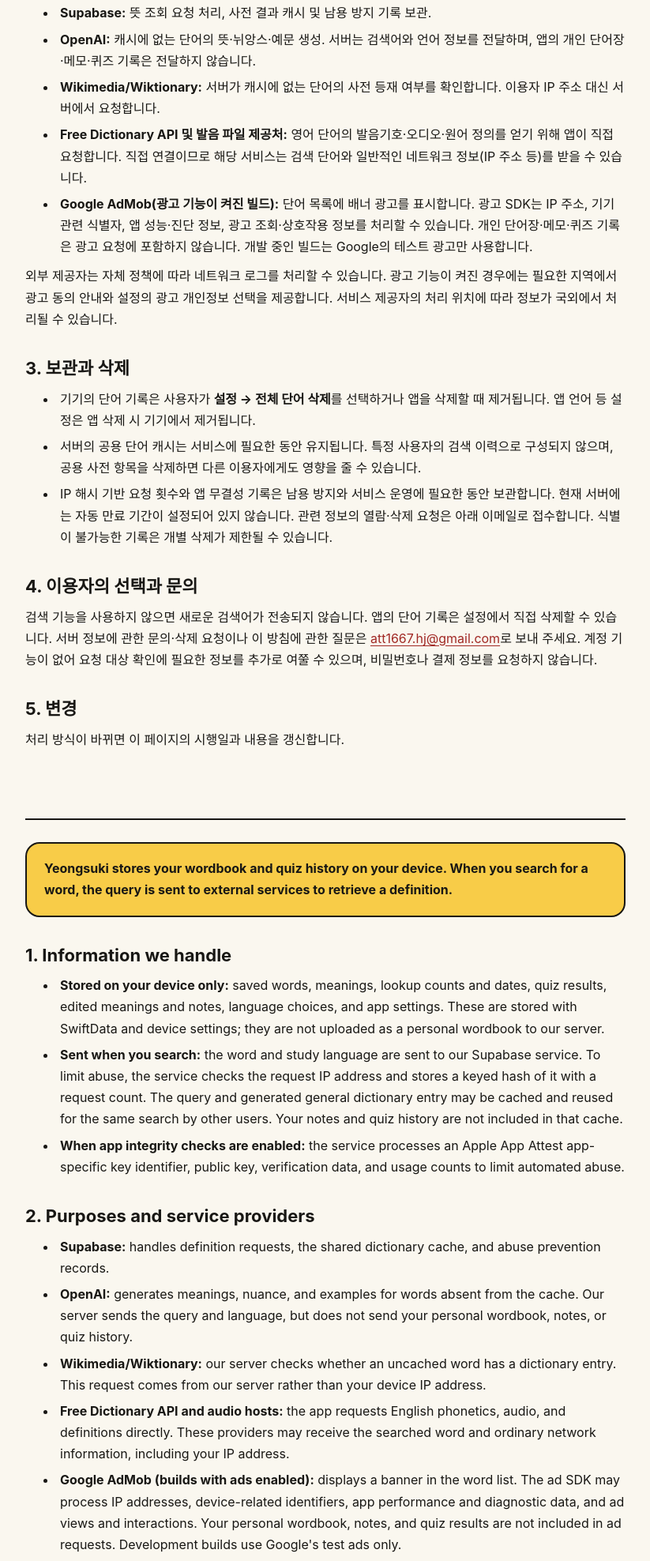
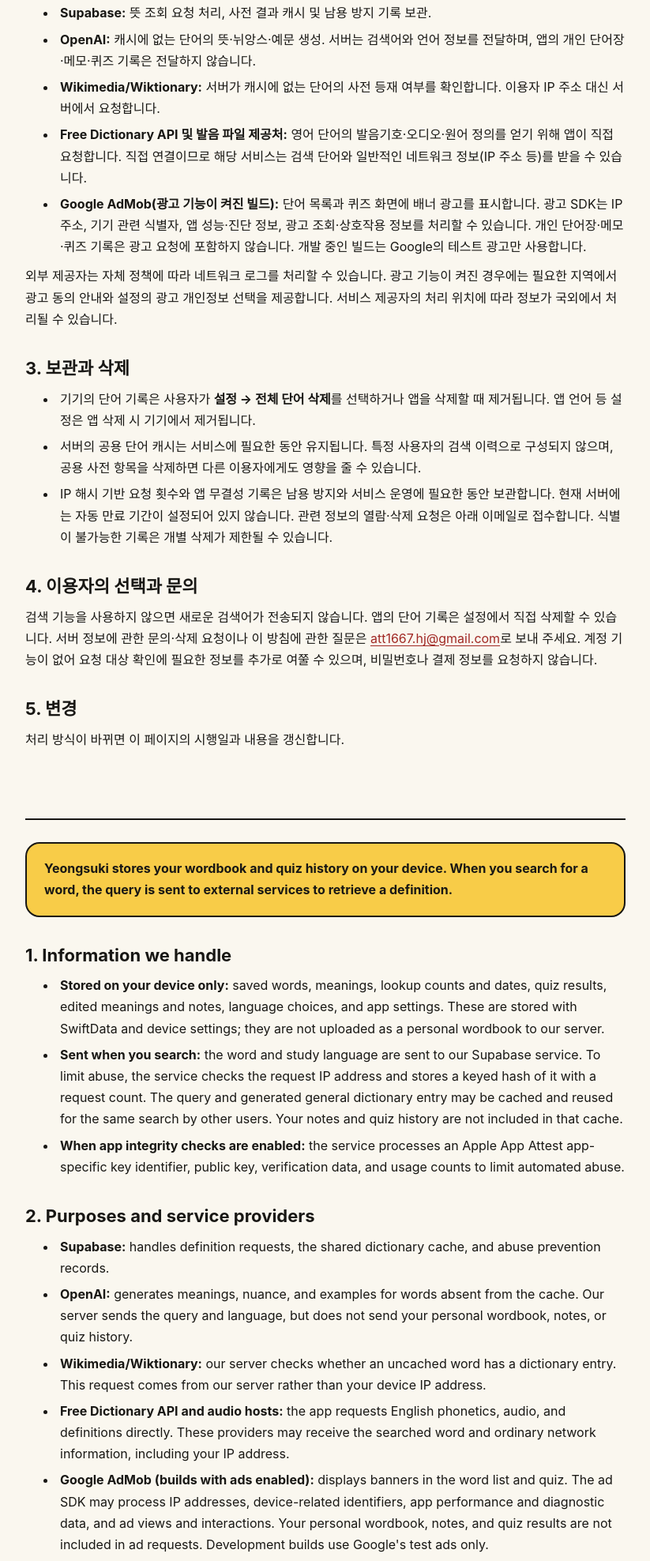
Before and after one commit to huizhi1667/yeongsuki-privacy, a plain HTML site: page index.html in a window 1280 px wide. Shown: the part 863-2839 px from the top of the page at 79% size, without its empty margins (228-1051 px from the left). Drawn offline with Linux system fonts and the light colour scheme.

Commit message:
Disclose quiz banner placement

```diff
--- a/index.html
+++ b/index.html
@@ -50,7 +50,7 @@
         <li><strong>OpenAI:</strong> 캐시에 없는 단어의 뜻·뉘앙스·예문 생성. 서버는 검색어와 언어 정보를 전달하며, 앱의 개인 단어장·메모·퀴즈 기록은 전달하지 않습니다.</li>
         <li><strong>Wikimedia/Wiktionary:</strong> 서버가 캐시에 없는 단어의 사전 등재 여부를 확인합니다. 이용자 IP 주소 대신 서버에서 요청합니다.</li>
         <li><strong>Free Dictionary API 및 발음 파일 제공처:</strong> 영어 단어의 발음기호·오디오·원어 정의를 얻기 위해 앱이 직접 요청합니다. 직접 연결이므로 해당 서비스는 검색 단어와 일반적인 네트워크 정보(IP 주소 등)를 받을 수 있습니다.</li>
-        <li><strong>Google AdMob(광고 기능이 켜진 빌드):</strong> 단어 목록에 배너 광고를 표시합니다. 광고 SDK는 IP 주소, 기기 관련 식별자, 앱 성능·진단 정보, 광고 조회·상호작용 정보를 처리할 수 있습니다. 개인 단어장·메모·퀴즈 기록은 광고 요청에 포함하지 않습니다. 개발 중인 빌드는 Google의 테스트 광고만 사용합니다.</li>
+        <li><strong>Google AdMob(광고 기능이 켜진 빌드):</strong> 단어 목록과 퀴즈 화면에 배너 광고를 표시합니다. 광고 SDK는 IP 주소, 기기 관련 식별자, 앱 성능·진단 정보, 광고 조회·상호작용 정보를 처리할 수 있습니다. 개인 단어장·메모·퀴즈 기록은 광고 요청에 포함하지 않습니다. 개발 중인 빌드는 Google의 테스트 광고만 사용합니다.</li>
       </ul>
       <p>외부 제공자는 자체 정책에 따라 네트워크 로그를 처리할 수 있습니다. 광고 기능이 켜진 경우에는 필요한 지역에서 광고 동의 안내와 설정의 광고 개인정보 선택을 제공합니다. 서비스 제공자의 처리 위치에 따라 정보가 국외에서 처리될 수 있습니다.</p>
       <h2>3. 보관과 삭제</h2>
@@ -79,7 +79,7 @@
         <li><strong>OpenAI:</strong> generates meanings, nuance, and examples for words absent from the cache. Our server sends the query and language, but does not send your personal wordbook, notes, or quiz history.</li>
         <li><strong>Wikimedia/Wiktionary:</strong> our server checks whether an uncached word has a dictionary entry. This request comes from our server rather than your device IP address.</li>
         <li><strong>Free Dictionary API and audio hosts:</strong> the app requests English phonetics, audio, and definitions directly. These providers may receive the searched word and ordinary network information, including your IP address.</li>
-        <li><strong>Google AdMob (builds with ads enabled):</strong> displays a banner in the word list. The ad SDK may process IP addresses, device-related identifiers, app performance and diagnostic data, and ad views and interactions. Your personal wordbook, notes, and quiz results are not included in ad requests. Development builds use Google's test ads only.</li>
+        <li><strong>Google AdMob (builds with ads enabled):</strong> displays banners in the word list and quiz. The ad SDK may process IP addresses, device-related identifiers, app performance and diagnostic data, and ad views and interactions. Your personal wordbook, notes, and quiz results are not included in ad requests. Development builds use Google's test ads only.</li>
       </ul>
       <p>Providers may process network logs under their own policies. When ads are enabled, the app provides consent messages where required and an ad privacy choices entry in Settings where applicable. Processing may occur in countries where the providers operate.</p>
       <h2>3. Retention and deletion</h2>
```
